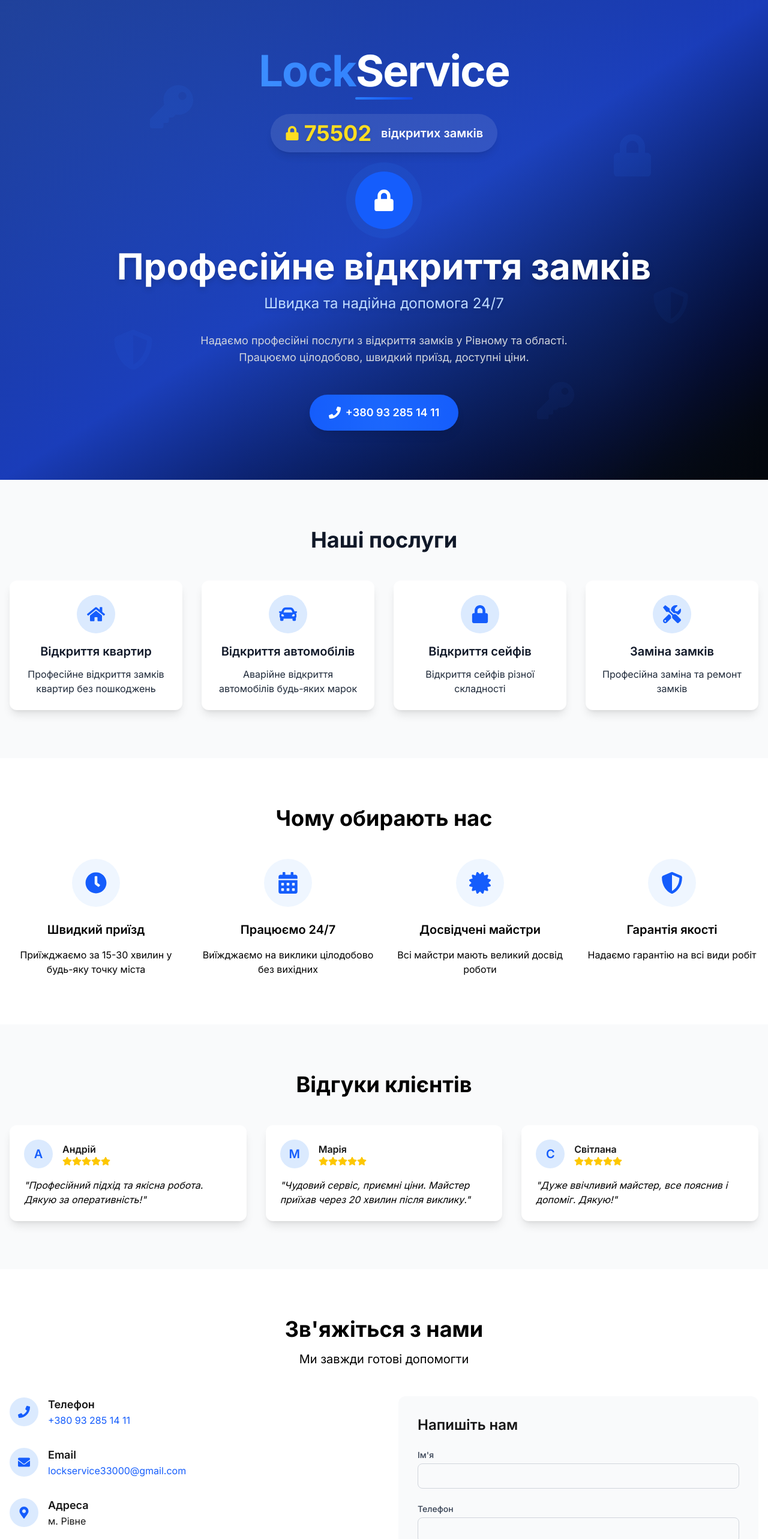
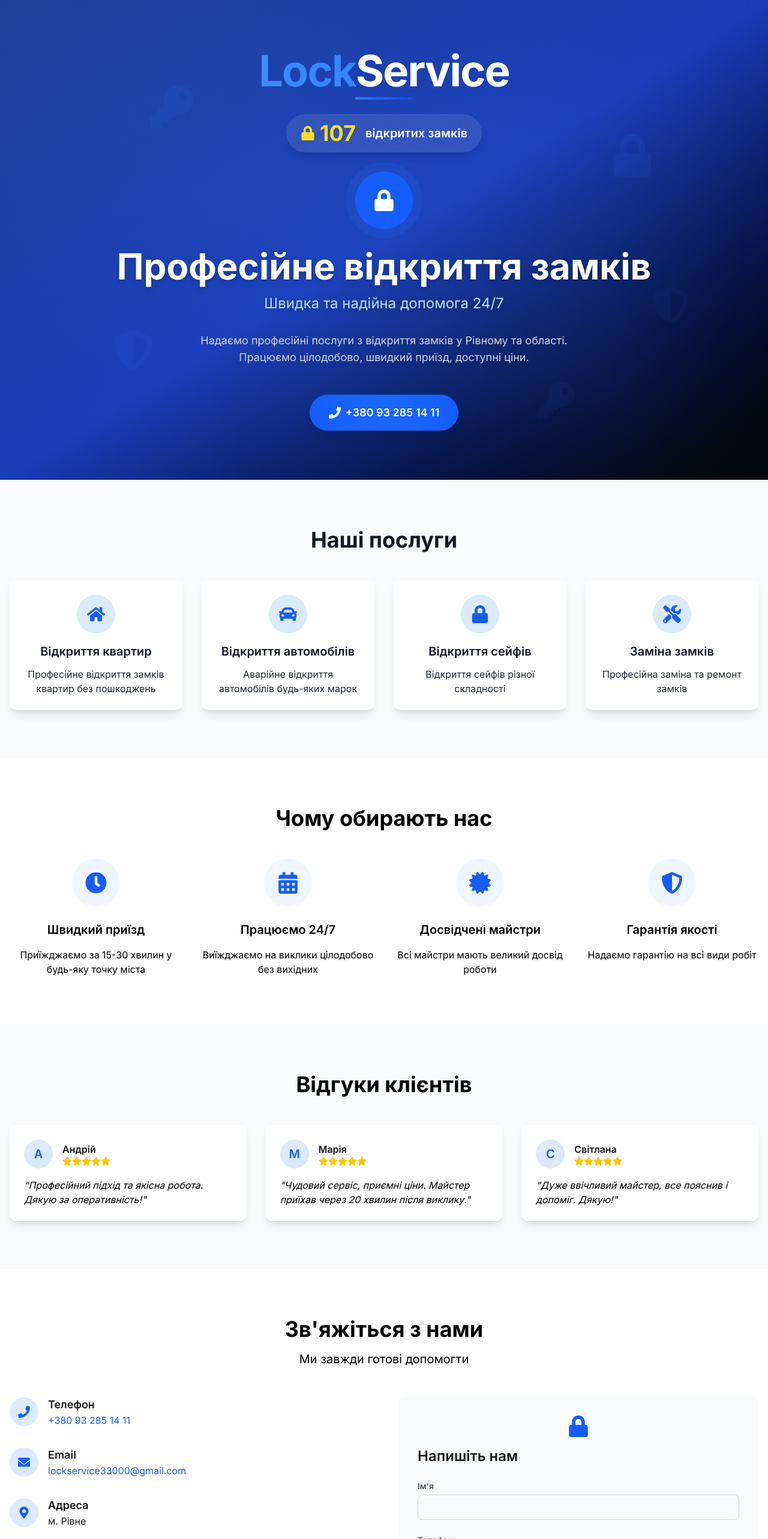
Before and after one commit to Kaminskyi22/lockservices, a Next.js app: page / in a window 1280 px wide. Shown: the top 2566 px of the page at 60% size. Built offline with nearby package versions, Linux system fonts and the light colour scheme.

Commit message:
Fix counter to start from 107 and add lock open animation to contact form

```diff
--- a/src/components/Contact.tsx
+++ b/src/components/Contact.tsx
@@ -2,7 +2,7 @@
 
 import { motion } from 'framer-motion';
 import { useTranslation } from '@/contexts/TranslationContext';
-import { FaPhone, FaEnvelope, FaMapMarkerAlt } from 'react-icons/fa';
+import { FaPhone, FaEnvelope, FaMapMarkerAlt, FaLock, FaLockOpen } from 'react-icons/fa';
 import { useForm } from 'react-hook-form';
 import { useState } from 'react';
 
@@ -16,11 +16,12 @@ const Contact = () => {
   const { messages } = useTranslation();
   const { register, handleSubmit, formState: { errors }, reset } = useForm<FormData>();
   const [status, setStatus] = useState<'idle' | 'loading' | 'success' | 'error'>('idle');
+  const [unlocked, setUnlocked] = useState(false);
 
   const onSubmit = async (data: FormData) => {
     try {
       setStatus('loading');
-
+      setUnlocked(false);
       const response = await fetch('/api/contact', {
         method: 'POST',
         headers: {
@@ -34,11 +35,13 @@ const Contact = () => {
       }
 
       setStatus('success');
+      setUnlocked(true);
       reset();
-
       alert(messages.contact.form.success);
+      setTimeout(() => setUnlocked(false), 2000);
     } catch (error) {
       setStatus('error');
+      setUnlocked(false);
       alert(messages.contact.form.error);
     }
   };
@@ -108,6 +111,15 @@ const Contact = () => {
             viewport={{ once: true }}
             className="bg-gray-50 rounded-xl p-8"
           >
+            <div className="flex justify-center mb-4">
+              <motion.div
+                animate={{ rotate: unlocked ? 20 : 0 }}
+                transition={{ type: 'spring', stiffness: 300, damping: 10 }}
+                className="text-4xl text-blue-600"
+              >
+                {unlocked ? <FaLockOpen /> : <FaLock />}
+              </motion.div>
+            </div>
             <h3 className="text-2xl font-semibold mb-6">
               {messages.contact.form.title}
             </h3>
--- a/src/components/Hero.tsx
+++ b/src/components/Hero.tsx
@@ -14,22 +14,37 @@ const floatingIcons = [
   { Icon: FaShieldAlt, x: '85%', y: '60%', delay: 2.5 },
 ];
 
-const START_DATE = new Date('2024-05-01T00:00:00Z'); // дата старту лічильника
 const START_COUNT = 107; // початкове значення
-function getCurrentCount() {
+const INCREMENT_MINUTES = 7;
+const STORAGE_KEY = 'lock_counter_start_date';
+
+function getStartDate() {
+  if (typeof window !== 'undefined') {
+    const saved = localStorage.getItem(STORAGE_KEY);
+    if (saved) return new Date(saved);
+    const now = new Date();
+    localStorage.setItem(STORAGE_KEY, now.toISOString());
+    return now;
+  }
+  return new Date();
+}
+
+function getCurrentCount(startDate: Date) {
   const now = new Date();
-  const diffMs = now.getTime() - START_DATE.getTime();
+  const diffMs = now.getTime() - startDate.getTime();
   const diffMinutes = Math.floor(diffMs / 1000 / 60);
-  return START_COUNT + Math.floor(diffMinutes / 7);
+  return START_COUNT + Math.floor(diffMinutes / INCREMENT_MINUTES);
 }
 
 export default function Hero() {
   const { messages } = useTranslation();
-  const [count, setCount] = useState(getCurrentCount());
+  const [count, setCount] = useState(START_COUNT);
 
   useEffect(() => {
+    const startDate = getStartDate();
+    setCount(getCurrentCount(startDate));
     const interval = setInterval(() => {
-      setCount(getCurrentCount());
+      setCount(getCurrentCount(startDate));
     }, 60 * 1000); // оновлювати кожну хвилину
     return () => clearInterval(interval);
   }, []);
```
